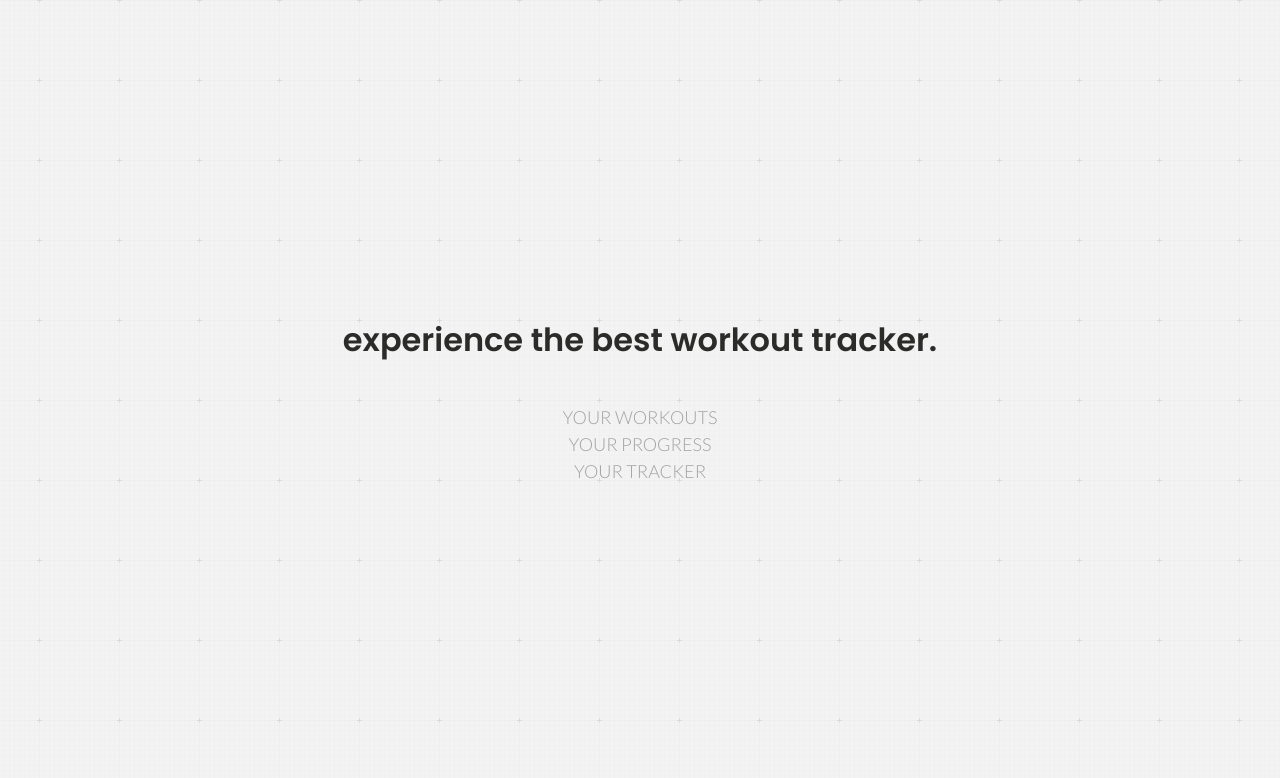
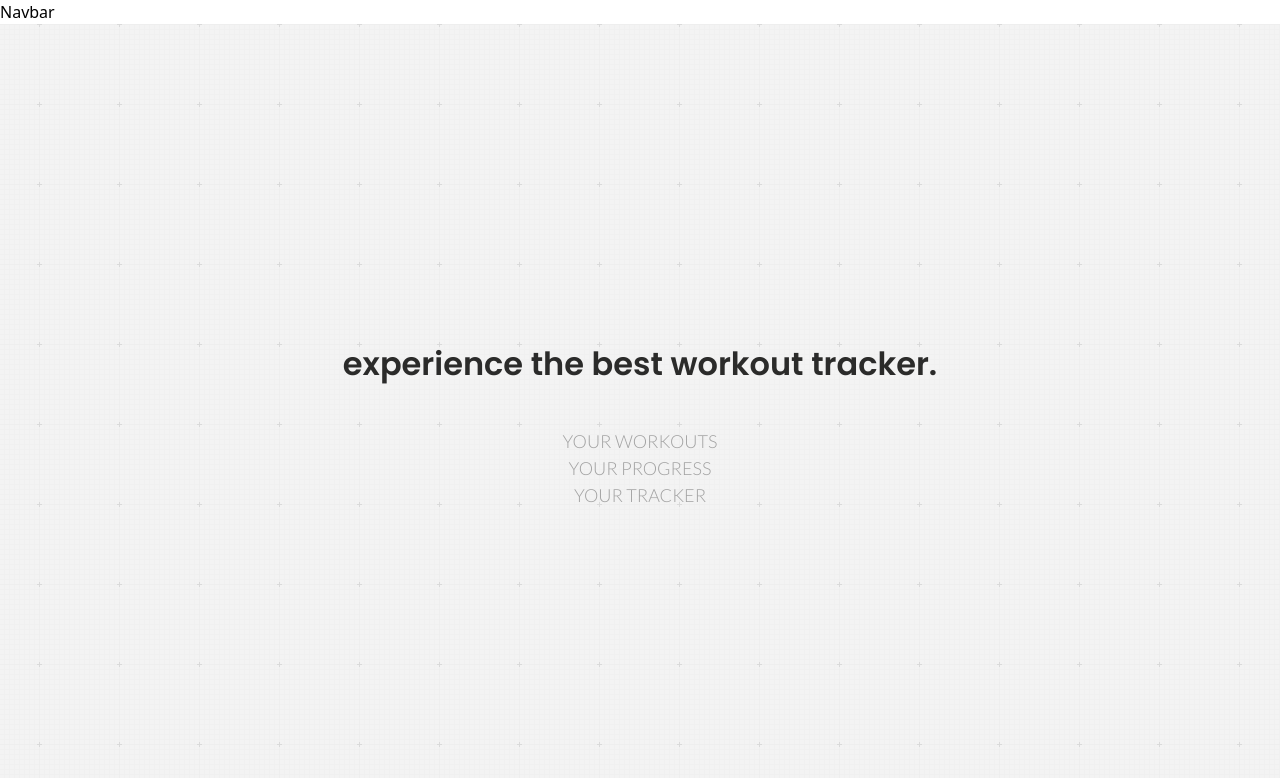
Before and after one commit to lukesnc/pumpshare, a React (Vite) app in the folder client/: page / in a window 1280 px wide. Shown: the top 778 px of the page. Built offline with nearby package versions, Linux system fonts and the light colour scheme.

Commit message:
Added sign up route

```diff
--- a/client/src/App.jsx
+++ b/client/src/App.jsx
@@ -3,15 +3,17 @@ import { BrowserRouter, Routes, Route } from 'react-router-dom'
 import styles from './style'
 
 // Pages and Components
-import Home from './pages/Home'
+import { Home, Signup } from './pages'
 import { Navbar } from './components' // Import all components here from components/index.js
 
 
 const App = ()  =>{
   return (
       <BrowserRouter>
+          <Navbar />
           <Routes>
             <Route path="/" element={<Home />} />
+            <Route path="/signup" element={<Signup />} />
           </Routes>
       </BrowserRouter>
   );
```
